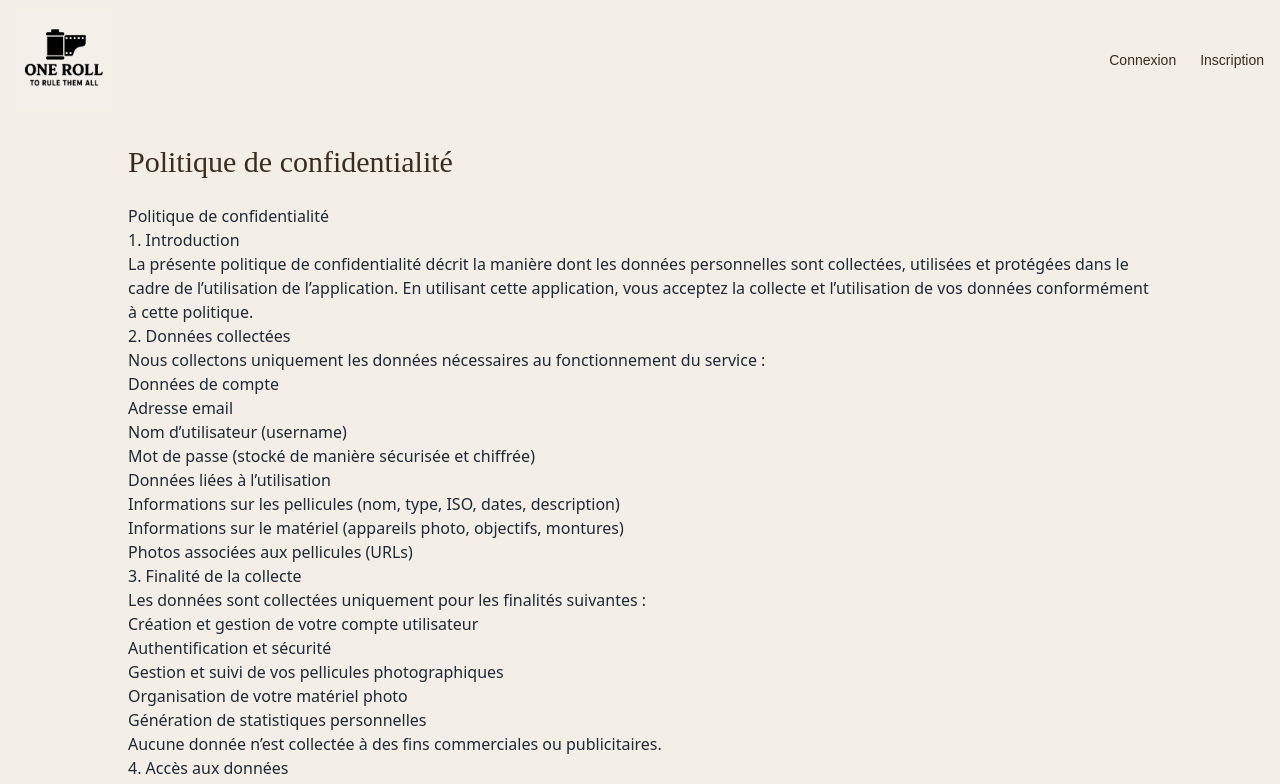
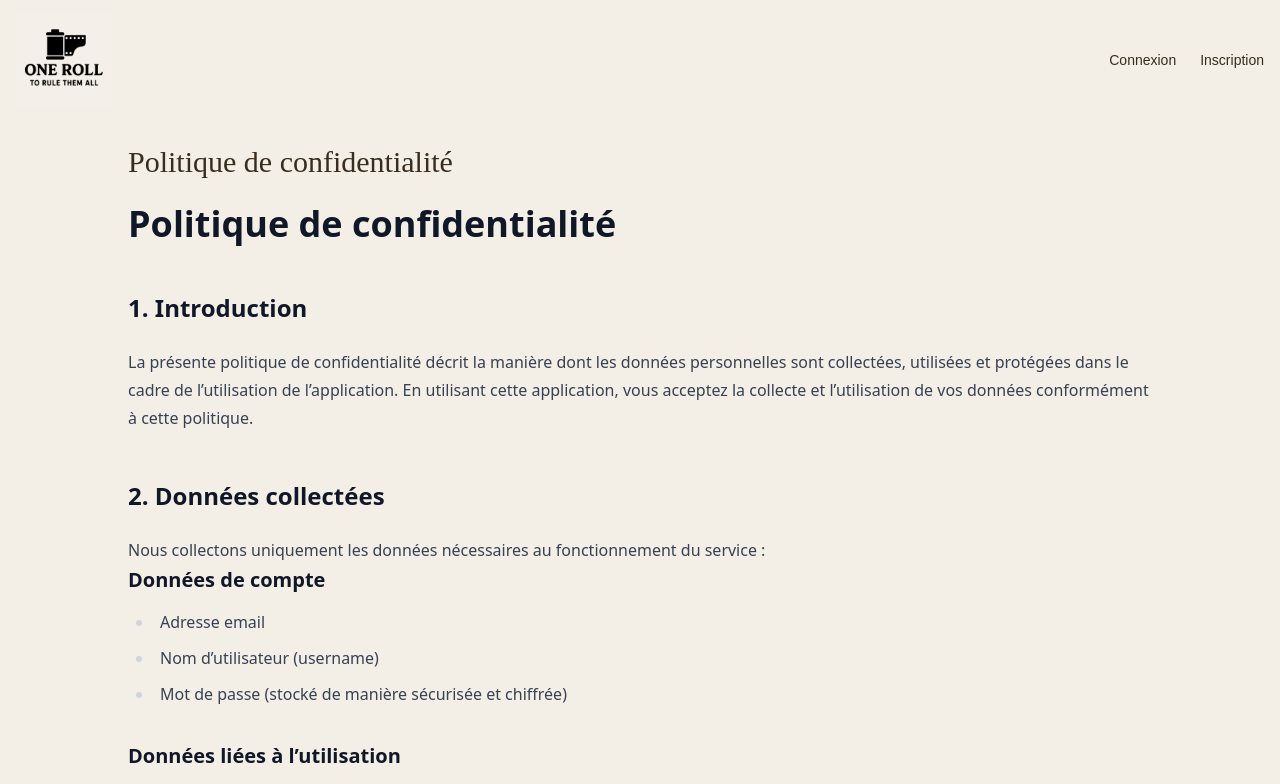
Before and after one commit to Pampamlela/ORTRTA, a Vue app in the folder frontend/: page /rgpd in a window 1280 px wide. Shown: the top 784 px of the page. Built offline with nearby package versions, Linux system fonts and the light colour scheme.

Commit message:
mise en forme de la page RGPD

```diff
--- a/frontend/package.json
+++ b/frontend/package.json
@@ -13,6 +13,7 @@
     "format": "prettier --write --experimental-cli src/"
   },
   "dependencies": {
+    "@tailwindcss/typography": "^0.5.19",
     "axios": "^1.13.6",
     "pinia": "^3.0.4",
     "vue": "^3.5.29",
--- a/frontend/src/style.css
+++ b/frontend/src/style.css
@@ -1,5 +1,6 @@
 @import "tailwindcss";
 @import url('https://fonts.googleapis.com/css2?family=Playfair+Display:wght@700&family=Montserrat:wght@600&family=Source+Sans+3&display=swap');
+@plugin "@tailwindcss/typography";
 
 html,
 body,
--- a/frontend/src/views/RGPDView.vue
+++ b/frontend/src/views/RGPDView.vue
@@ -4,6 +4,7 @@ import PageContainer from '@/components/PageContainer.vue';
 
 <template>
     <PageContainer title="Politique de confidentialité">
+        <div class="prose max-w-none prose-heading:font-title prose-headings:text-film prose-p:text-film">
 
                 <h1>Politique de confidentialité</h1>
                 <section>
@@ -126,5 +127,6 @@ import PageContainer from '@/components/PageContainer.vue';
                 Pamela Robinet Duverger<br>
             </section>
             Dernière mise à jour : Mars 2026
+        </div>
     </PageContainer>
 </template>
```
Also changed, not shown: 1 other file (tests, documents, lock files or other folders). Lines whose indentation alone changed are shown as unchanged.
